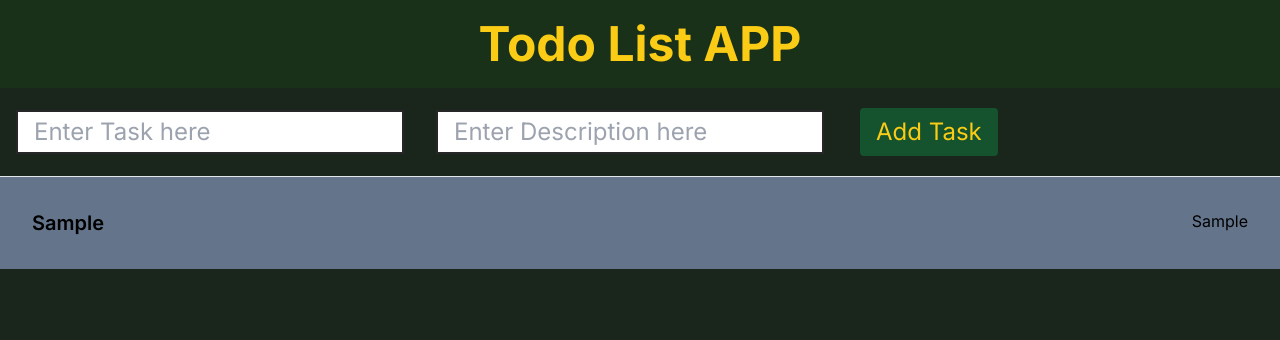
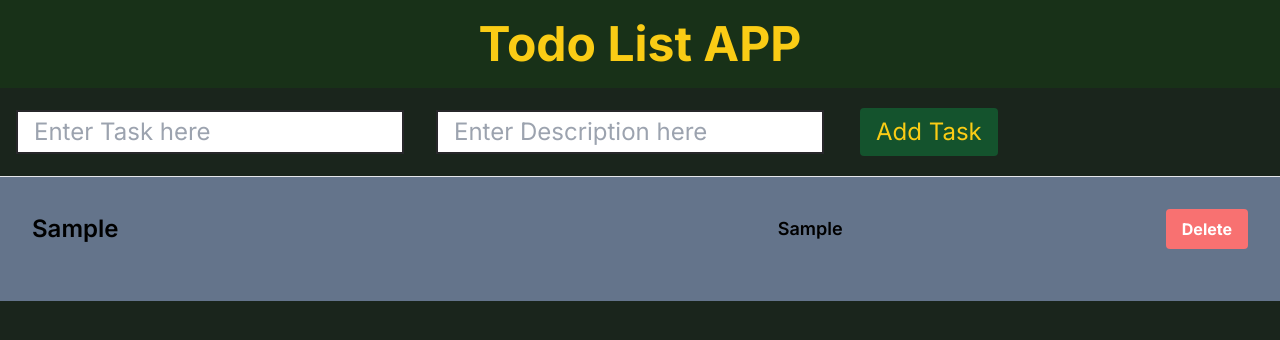
Before and after one commit to vishal-kt/next-shopping, a Next.js app: page / in a window 1280 px wide. Both pictures are taken after typing "Sample", "Sample" into the empty fields and a click on the button "Add Task". Shown: the top 340 px of the page. Built offline with nearby package versions, Linux system fonts and the light colour scheme.

Commit message:
todo app complete

```diff
--- a/app/page.js
+++ b/app/page.js
@@ -8,25 +8,43 @@ import { render } from 'react-dom'
   const [desc, setDesc] = useState("")
   const [mainTask, setMainTask] = useState([])
   const submitHandler=(e)=>{
-    e.preventDefault()
+    e.preventDefault();
 
-    setMainTask([...mainTask,{title,desc}])
+    setMainTask([...mainTask,{title,desc}]);
 
-    setTitle("")
-    setDesc("")
+    setTitle("") ;
+    setDesc("");
+  };
 
-
-  }
 
   let renderTask =<h2 className='text-cyan-50'>No Task Available </h2>;
 
-  renderTask = mainTask.map((t,i)=>{
+  const deleteHandler =(i)=>{
 
-    return <div className='flex justify-between'>
-      <h3 className='text-xl font-semibold'>{t.title}</h3>
-      <h4>{t.desc}</h4>
-    </div>
-  })
+      let copyTask =[...mainTask]
+      copyTask.splice(i,1)
+      setMainTask(copyTask)
+  }
+  if(mainTask.length>0){
+    renderTask = mainTask.map((t,i)=>{
+
+      return (
+        <li key={i} className='flex items-center justify-between mb-5'>
+            <div className='flex items-center justify-between  w-2/3'>
+            <h5 className='text-2xl font-semibold'>{t.title}</h5>
+            <h6 className='text-lg font-semibold'>{t.desc}</h6>
+          </div>
+          <button
+          onClick={
+            ()=>{
+              deleteHandler(i)
+            }
+          }
+          className='bg-red-400 text-white px-4 py-2 rounded font-bold'>Delete</button>
+        </li>
+      );
+    });
+  }
 
    return (
    <>
```
